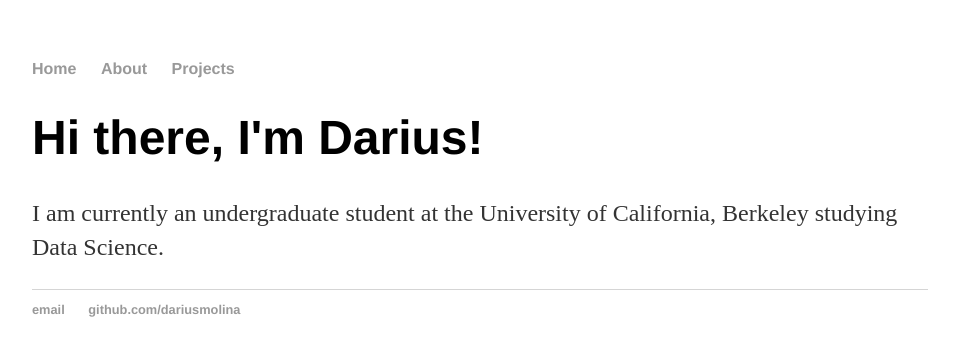
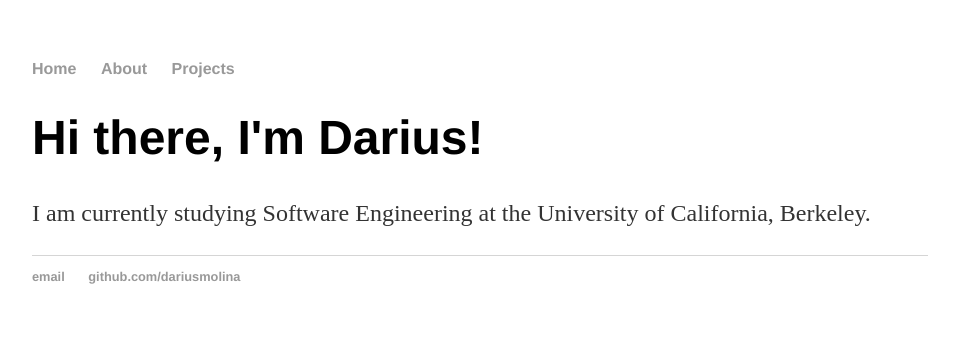
Before and after one commit to dariusmolina/dariusmolina.github.io, a Jekyll site: the page built from index.html, in a window 1280 px wide. Shown: the top 356 px of the page, without its empty margins (160-1119 px from the left). Built offline with Jekyll 4.4.1, drawn with Linux system fonts in a browser that asks for light colours.

Commit message:
Update index.html

```diff
--- a/index.html
+++ b/index.html
@@ -1,28 +1,8 @@
-<!DOCTYPE html>
-<html>
-	<head>
-		<title>Darius Molina</title>
-		<link rel="stylesheet" type="text/css" href="/css/main.css">
-	</head>
-	<body>
-		<nav>
-    		<ul>
-        		<li><a href="/">Home</a></li>
-	        	<li><a href="/about">About</a></li>
-        		<li><a href="/projects">Projects</a></li>
-    		</ul>
-		</nav>
-		<div class="container">
-    		<div class="blurb">
-        		<h1>Hi there, I'm Darius!</h1>
-				<p>I am currently an undergraduate student at the University of California, Berkeley studying Data Science.</p>
-    		</div><!-- /.blurb -->
-		</div><!-- /.container -->
-		<footer>
-    		<ul>
-        		<li><a href="mailto:dariusmilesmolina@gmail.com">email</a></li>
-        		<li><a href="https://github.com/dariusmolina">github.com/dariusmolina</a></li>
-		</ul>
-		</footer>
-	</body>
-</html>
+---
+layout: default
+title: Darius Molina
+---
+<div class="blurb">
+	<h1>Hi there, I'm Darius!</h1>
+	<p>I am currently studying Software Engineering at the University of California, Berkeley.</p>
+</div><!-- /.blurb -->
```
